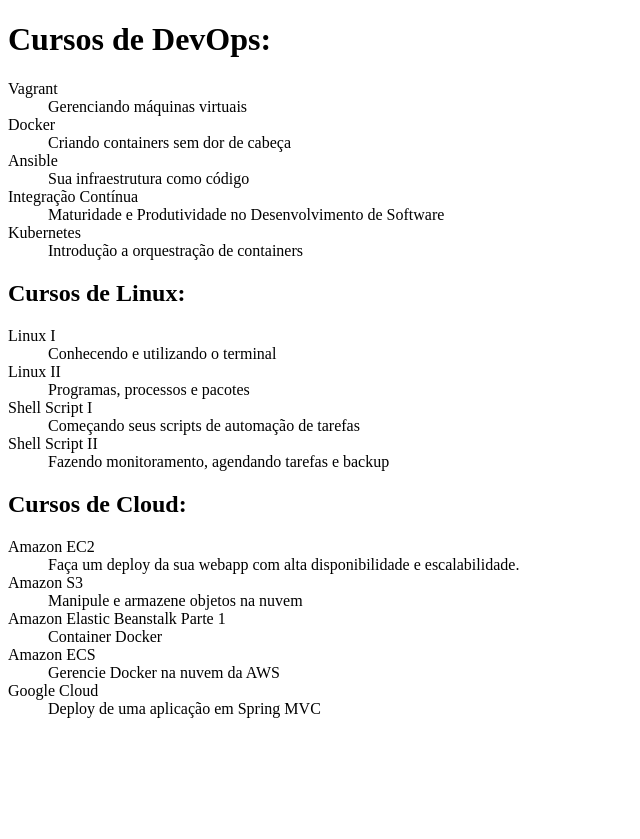
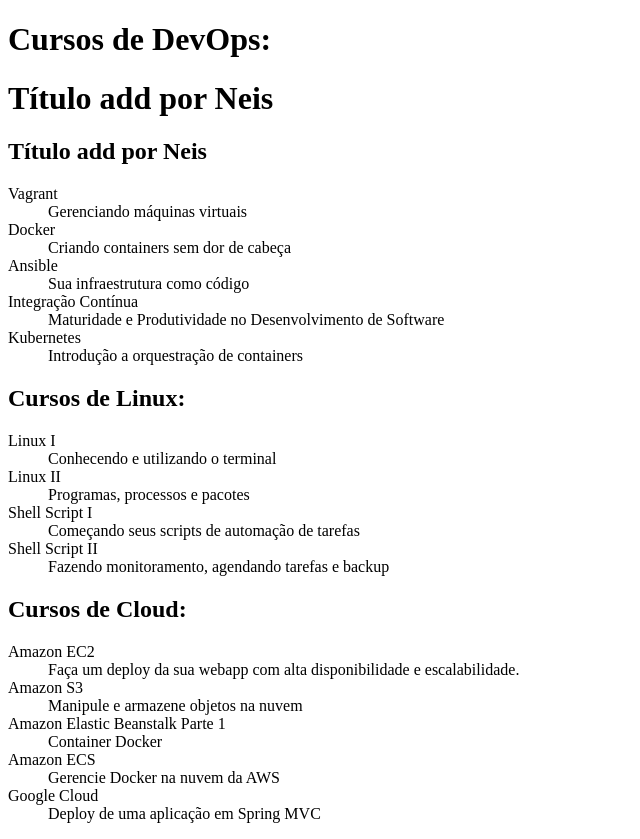
Before and after one commit to rodrigomerce/alura-git, a plain HTML site: page index.html in a window 1280 px wide. Shown: the whole page, without its empty margins (0-640 px from the left). Before the commit the page ends 800 px from the top, so only its background shows below. Drawn offline with Linux system fonts and the light colour scheme.

Commit message:
add título

```diff
--- a/index.html
+++ b/index.html
@@ -6,6 +6,9 @@
 </head>
 <body>
     <h1>Cursos de DevOps:</h1>
+    <h1>Título add por Neis</h1>
+
+    <h2>Título add por Neis</h2>
 
     <dl>
         <dt>Vagrant</dt>
```
